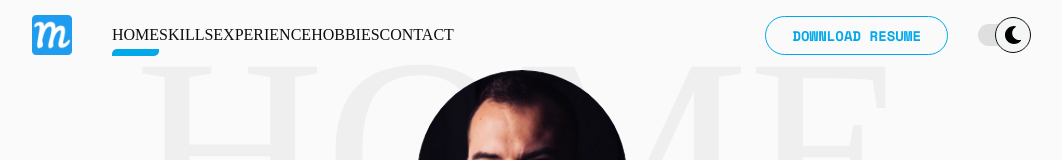
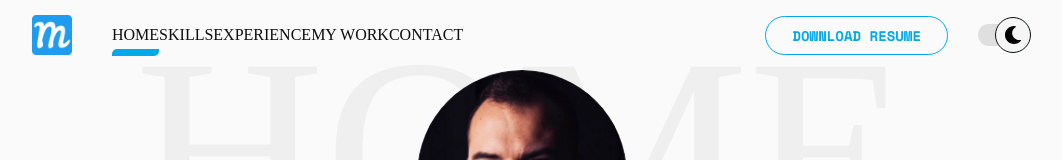
Before and after one commit to GuillaumeMajstruk/my-website, a React (Create React App) app: page / in a window 1280 px wide. Shown: the top 160 px of the page, without its empty margins (118-1180 px from the left). Built offline with nearby package versions, Linux system fonts and the light colour scheme; a web font is replaced by a local one.

Commit message:
import views using newly created module

```diff
--- a/src/components/navbar.js
+++ b/src/components/navbar.js
@@ -5,12 +5,15 @@ import {
     Route
 } from 'react-router-dom';
 import { useState } from 'react';
-import Home from "../views/Home";
-import Skills from "../views/Skills";
-import Experience from '../views/Experience';
-import Hobbies from '../views/Hobbies';
-import Contact from '../views/Contact';
-import NotFound from '../views/NotFound';
+import {
+    Contact,
+    Experience,
+    // Hobbies,
+    Home,
+    MyWork,
+    NotFound,
+    Skills
+} from "../views";
 
 const Nav = () => {
     const [isMenuOpen, setMenuOpen] = useState(false);
@@ -35,7 +38,8 @@ const Nav = () => {
                     <NavLink exact className="navbar--link" activeClassName="navbar--link-active" to="/">home</NavLink>
                     <NavLink exact className="navbar--link" activeClassName="navbar--link-active" to="/skills">skills</NavLink>
                     <NavLink exact className="navbar--link" activeClassName="navbar--link-active" to="/experience">experience</NavLink>
-                    <NavLink exact className="navbar--link" activeClassName="navbar--link-active" to="/hobbies">hobbies</NavLink>
+                    {/* <NavLink exact className="navbar--link" activeClassName="navbar--link-active" to="/hobbies">hobbies</NavLink> */}
+                    <NavLink exact className="navbar--link" activeClassName="navbar--link-active" to="/my-work">my work</NavLink>
                     <NavLink exact className="navbar--link" activeClassName="navbar--link-active" to="/contact">contact</NavLink>
                 </div>
                 <div className="navbar--right">
@@ -55,8 +59,11 @@ const Nav = () => {
                 <Route path="/experience">
                     <Experience />
                 </Route>
-                <Route path="/hobbies">
+                {/* <Route path="/hobbies">
                     <Hobbies />
+                </Route> */}
+                <Route path="/my-work">
+                    <MyWork />
                 </Route>
                 <Route path="/contact">
                     <Contact />
```
